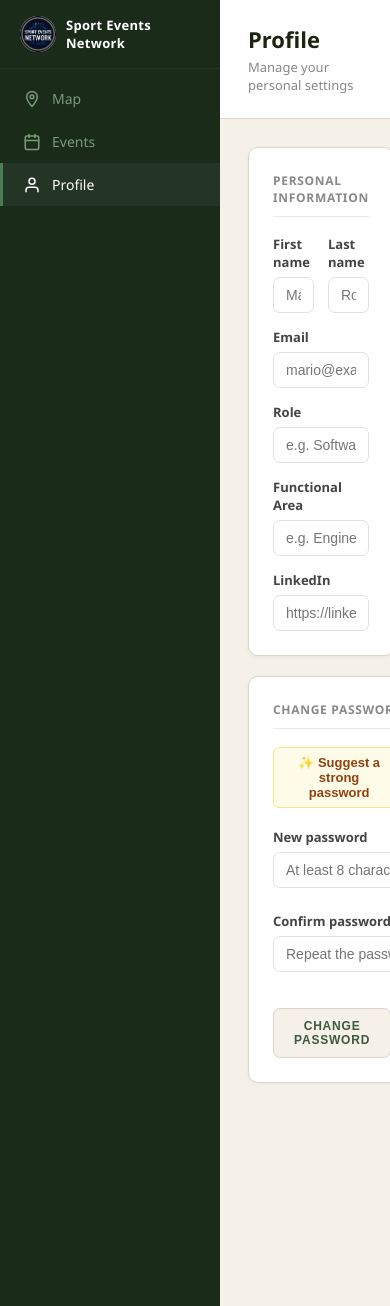
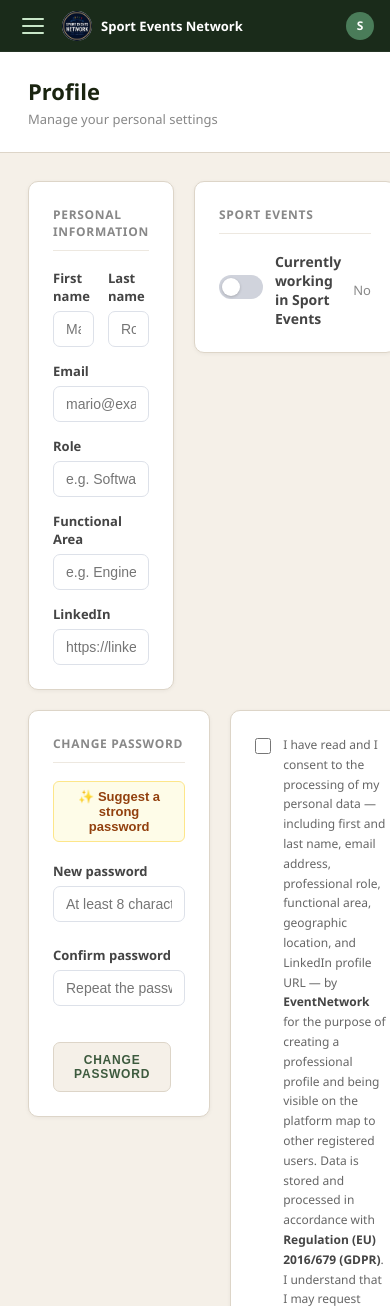
Before and after one commit to MauYellow/NetworkEvent, a Flask app: page /profile in a window 390 px wide. Shown: the top 1306 px of the page. Run offline with Flask 3, Linux system fonts and the light colour scheme; the visitor is signed in with stand-in values (Sample User, id 1); data that the repository does not hold is empty.

Commit message:
Mobile Friendly

```diff
--- a/templates/base.html
+++ b/templates/base.html
@@ -10,6 +10,7 @@
         * { box-sizing: border-box; margin: 0; padding: 0; }
         html, body { height: 100%; font-family: 'Segoe UI', Arial, sans-serif; }
 
+        /* ── Desktop layout ── */
         .layout { display: flex; height: 100vh; }
 
         .sidebar {
@@ -19,6 +20,8 @@
             display: flex;
             flex-direction: column;
             flex-shrink: 0;
+            transition: transform 0.25s ease;
+            z-index: 200;
         }
 
         .sidebar-logo {
@@ -34,15 +37,13 @@
             gap: 10px;
         }
         .sidebar-logo img {
-            width: 36px;
-            height: 36px;
+            width: 36px; height: 36px;
             border-radius: 50%;
             flex-shrink: 0;
             object-fit: cover;
         }
 
         .sidebar-nav { padding-top: 8px; }
-
         .sidebar-nav a {
             display: flex;
             align-items: center;
@@ -54,7 +55,7 @@
             transition: all 0.15s;
             border-left: 3px solid transparent;
         }
-        .sidebar-nav a:hover { background: #243524; color: #c8e6c8; }
+        .sidebar-nav a:hover  { background: #243524; color: #c8e6c8; }
         .sidebar-nav a.active { background: #253525; color: #fff; border-left-color: #4A7C59; }
         .sidebar-nav svg { width: 18px; height: 18px; flex-shrink: 0; }
 
@@ -66,17 +67,13 @@
         }
         .content.map-mode { overflow: hidden; }
 
-        /* Sidebar user footer */
+        /* Sidebar footer */
         .sidebar-footer {
             margin-top: auto;
             padding: 14px 16px;
             border-top: 1px solid #253525;
         }
-        .sidebar-user {
-            display: flex;
-            align-items: center;
-            gap: 10px;
-        }
+        .sidebar-user { display: flex; align-items: center; gap: 10px; }
         .sidebar-avatar {
             width: 32px; height: 32px;
             border-radius: 50%;
@@ -91,54 +88,143 @@
         }
         .sidebar-user-info { min-width: 0; }
         .sidebar-user-name {
-            font-size: 13px;
-            color: #ddd;
-            font-weight: 600;
-            white-space: nowrap;
-            overflow: hidden;
-            text-overflow: ellipsis;
+            font-size: 13px; color: #ddd; font-weight: 600;
+            white-space: nowrap; overflow: hidden; text-overflow: ellipsis;
         }
         .sidebar-logout {
-            font-size: 11px;
-            color: #6a8a6a;
-            text-decoration: none;
+            font-size: 11px; color: #6a8a6a; text-decoration: none;
             transition: color 0.15s;
         }
         .sidebar-logout:hover { color: #e74c3c; }
         .sidebar-signin {
-            display: flex;
-            align-items: center;
-            gap: 8px;
+            display: flex; align-items: center; gap: 8px;
             padding: 9px 12px;
-            background: #1e311e;
-            border: 1px solid #2e4a2e;
-            border-radius: 8px;
-            color: #7a9a7a;
-            text-decoration: none;
-            font-size: 13px;
-            font-weight: 600;
-            transition: background 0.15s, color 0.15s;
-            width: 100%;
+            background: #1e311e; border: 1px solid #2e4a2e;
+            border-radius: 8px; color: #7a9a7a;
+            text-decoration: none; font-size: 13px; font-weight: 600;
+            transition: background 0.15s, color 0.15s; width: 100%;
         }
         .sidebar-signin:hover { background: #253525; color: #c8e6c8; }
+
+        /* ── Mobile topbar ── */
+        .topbar {
+            display: none;
+            position: fixed;
+            top: 0; left: 0; right: 0;
+            height: 52px;
+            background: #1a2b1a;
+            z-index: 300;
+            align-items: center;
+            padding: 0 16px;
+            gap: 12px;
+            border-bottom: 1px solid #253525;
+        }
+        .topbar-logo {
+            display: flex; align-items: center; gap: 9px;
+            color: #fff; font-size: 13px; font-weight: 700;
+            text-decoration: none; flex: 1;
+        }
+        .topbar-logo img {
+            width: 30px; height: 30px;
+            border-radius: 50%; object-fit: cover;
+        }
+        .hamburger {
+            background: none; border: none;
+            cursor: pointer; padding: 6px;
+            display: flex; flex-direction: column;
+            gap: 5px; flex-shrink: 0;
+        }
+        .hamburger span {
+            display: block; width: 22px; height: 2px;
+            background: #c8e6c8; border-radius: 2px;
+            transition: transform 0.2s, opacity 0.2s;
+        }
+        .hamburger.open span:nth-child(1) { transform: translateY(7px) rotate(45deg); }
+        .hamburger.open span:nth-child(2) { opacity: 0; }
+        .hamburger.open span:nth-child(3) { transform: translateY(-7px) rotate(-45deg); }
+
+        /* ── Overlay (mobile) ── */
+        .sidebar-overlay {
+            display: none;
+            position: fixed; inset: 0;
+            background: rgba(0,0,0,0.5);
+            z-index: 199;
+            backdrop-filter: blur(2px);
+        }
+        .sidebar-overlay.visible { display: block; }
+
+        /* ── Close button inside sidebar (mobile only) ── */
+        .sidebar-close {
+            display: none;
+            position: absolute; top: 12px; right: 12px;
+            background: none; border: none;
+            color: #7a9a7a; font-size: 22px;
+            cursor: pointer; line-height: 1;
+            padding: 4px;
+        }
+
+        /* ── Mobile responsive ── */
+        @media (max-width: 768px) {
+            .topbar { display: flex; }
+
+            .layout { flex-direction: column; padding-top: 52px; }
+
+            .sidebar {
+                position: fixed;
+                top: 0; left: 0;
+                width: 260px;
+                height: 100vh;
+                transform: translateX(-100%);
+                z-index: 300;
+            }
+            .sidebar.open { transform: translateX(0); }
+
+            .sidebar-close { display: block; }
+
+            .content { height: calc(100vh - 52px); }
+
+            /* Wider sidebar logo on mobile */
+            .sidebar-logo { padding: 14px 16px 14px 20px; }
+        }
     </style>
 </head>
 <body>
+
+<!-- ── Mobile topbar ── -->
+<div class="topbar">
+    <button class="hamburger" id="hamburgerBtn" onclick="toggleSidebar()" aria-label="Menu">
+        <span></span><span></span><span></span>
+    </button>
+    <a href="/" class="topbar-logo">
+        <img src="/assets/img/logo.jpg" alt="Sport Events Network">
+        Sport Events Network
+    </a>
+    {% if session.get('user_name') %}
+    <div style="width:28px;height:28px;border-radius:50%;background:#4A7C59;color:white;font-size:12px;font-weight:700;display:flex;align-items:center;justify-content:center;flex-shrink:0">
+        {{ session.user_name[0] | upper }}
+    </div>
+    {% endif %}
+</div>
+
+<!-- ── Overlay ── -->
+<div class="sidebar-overlay" id="sidebarOverlay" onclick="closeSidebar()"></div>
+
 <div class="layout">
-    <nav class="sidebar">
+    <nav class="sidebar" id="sidebar">
+        <button class="sidebar-close" onclick="closeSidebar()" aria-label="Close menu">✕</button>
         <div class="sidebar-logo">
             <img src="/assets/img/logo.jpg" alt="Sport Events Network">
             Sport Events Network
         </div>
         <div class="sidebar-nav">
-            <a href="/" {% if active_page == 'map' %}class="active"{% endif %}>
+            <a href="/" {% if active_page == 'map' %}class="active"{% endif %} onclick="closeSidebar()">
                 <svg viewBox="0 0 24 24" fill="none" stroke="currentColor" stroke-width="2" stroke-linecap="round" stroke-linejoin="round">
                     <path d="M12 2C8.13 2 5 5.13 5 9c0 5.25 7 13 7 13s7-7.75 7-13c0-3.87-3.13-7-7-7z"/>
                     <circle cx="12" cy="9" r="2.5"/>
                 </svg>
                 Map
             </a>
-            <a href="/events" {% if active_page == 'events' %}class="active"{% endif %}>
+            <a href="/events" {% if active_page == 'events' %}class="active"{% endif %} onclick="closeSidebar()">
                 <svg viewBox="0 0 24 24" fill="none" stroke="currentColor" stroke-width="2" stroke-linecap="round" stroke-linejoin="round">
                     <rect x="3" y="4" width="18" height="18" rx="2"/>
                     <line x1="16" y1="2" x2="16" y2="6"/>
@@ -147,7 +233,7 @@
                 </svg>
                 Events
             </a>
-            <a href="/profile" {% if active_page == 'profile' %}class="active"{% endif %}>
+            <a href="/profile" {% if active_page == 'profile' %}class="active"{% endif %} onclick="closeSidebar()">
                 <svg viewBox="0 0 24 24" fill="none" stroke="currentColor" stroke-width="2" stroke-linecap="round" stroke-linejoin="round">
                     <path d="M20 21v-2a4 4 0 0 0-4-4H8a4 4 0 0 0-4 4v2"/>
                     <circle cx="12" cy="7" r="4"/>
@@ -165,7 +251,7 @@
                 </div>
             </div>
             {% else %}
-            <a href="/login" class="sidebar-signin">
+            <a href="/login" class="sidebar-signin" onclick="closeSidebar()">
                 <svg width="15" height="15" viewBox="0 0 24 24" fill="none" stroke="currentColor" stroke-width="2" stroke-linecap="round" stroke-linejoin="round">
                     <path d="M15 3h4a2 2 0 0 1 2 2v14a2 2 0 0 1-2 2h-4"/>
                     <polyline points="10 17 15 12 10 7"/>
@@ -176,10 +262,36 @@
             {% endif %}
         </div>
     </nav>
+
     <div class="content {% block content_class %}{% endblock %}">
         {% block content %}{% endblock %}
     </div>
 </div>
+
+<script>
+    function toggleSidebar() {
+        const sidebar = document.getElementById('sidebar');
+        const overlay = document.getElementById('sidebarOverlay');
+        const btn     = document.getElementById('hamburgerBtn');
+        const isOpen  = sidebar.classList.toggle('open');
+        overlay.classList.toggle('visible', isOpen);
+        btn.classList.toggle('open', isOpen);
+        document.body.style.overflow = isOpen ? 'hidden' : '';
+    }
+
+    function closeSidebar() {
+        document.getElementById('sidebar').classList.remove('open');
+        document.getElementById('sidebarOverlay').classList.remove('visible');
+        document.getElementById('hamburgerBtn').classList.remove('open');
+        document.body.style.overflow = '';
+    }
+
+    // Close on resize back to desktop
+    window.addEventListener('resize', () => {
+        if (window.innerWidth > 768) closeSidebar();
+    });
+</script>
+
 {% block scripts %}{% endblock %}
 </body>
 </html>
--- a/templates/profile.html
+++ b/templates/profile.html
@@ -887,10 +887,7 @@
         try {
             const res = await fetch('/api/delete-account', { method: 'POST' });
             if (!res.ok) throw new Error('Server error');
-            closeDeleteModal();
-            showModal('✅', 'Account deleted', 'Your account and all associated data have been permanently deleted.', () => {
-                window.location.href = '/login';
-            });
+            window.location.href = '/login';
         } catch {
             btn.disabled = false;
             btn.textContent = 'Delete permanently';
```
